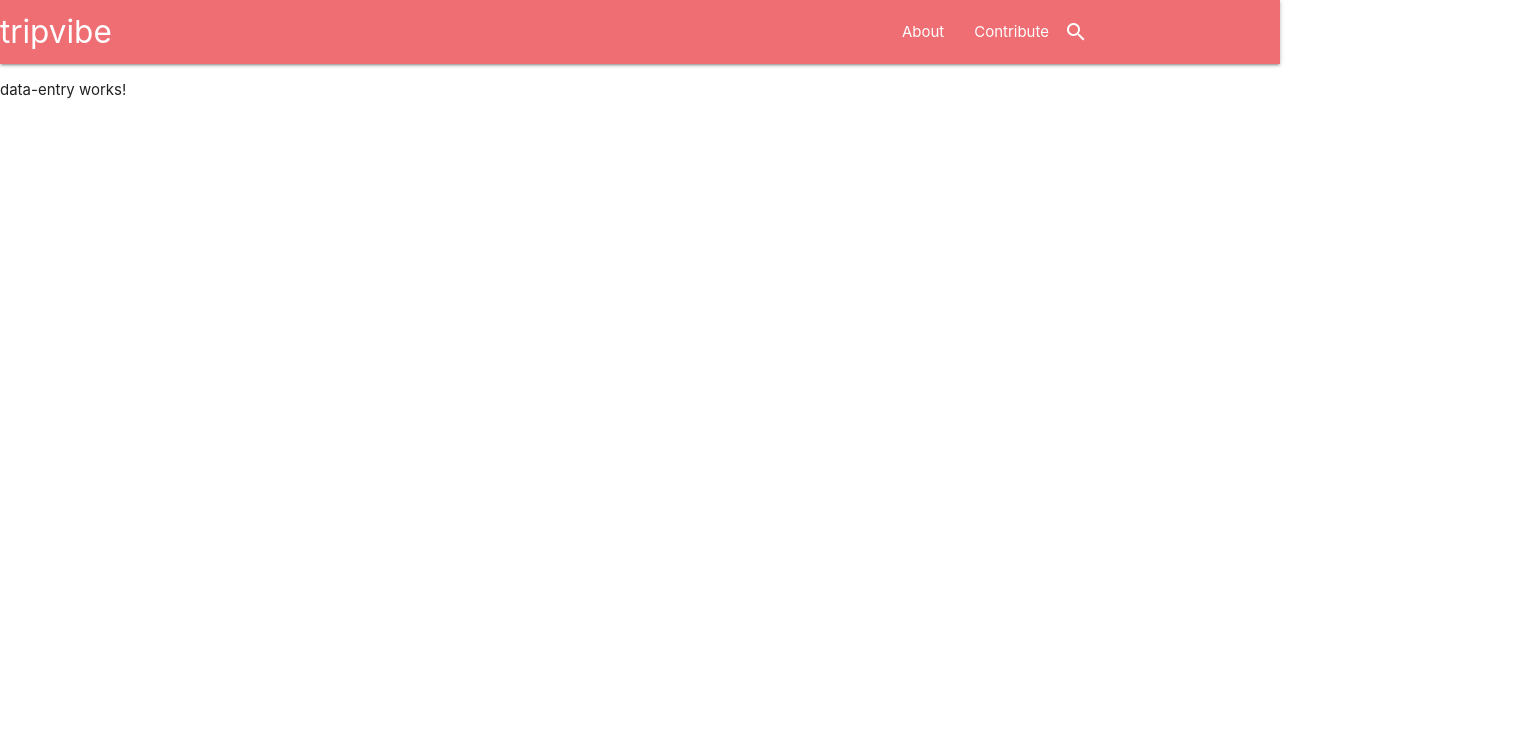
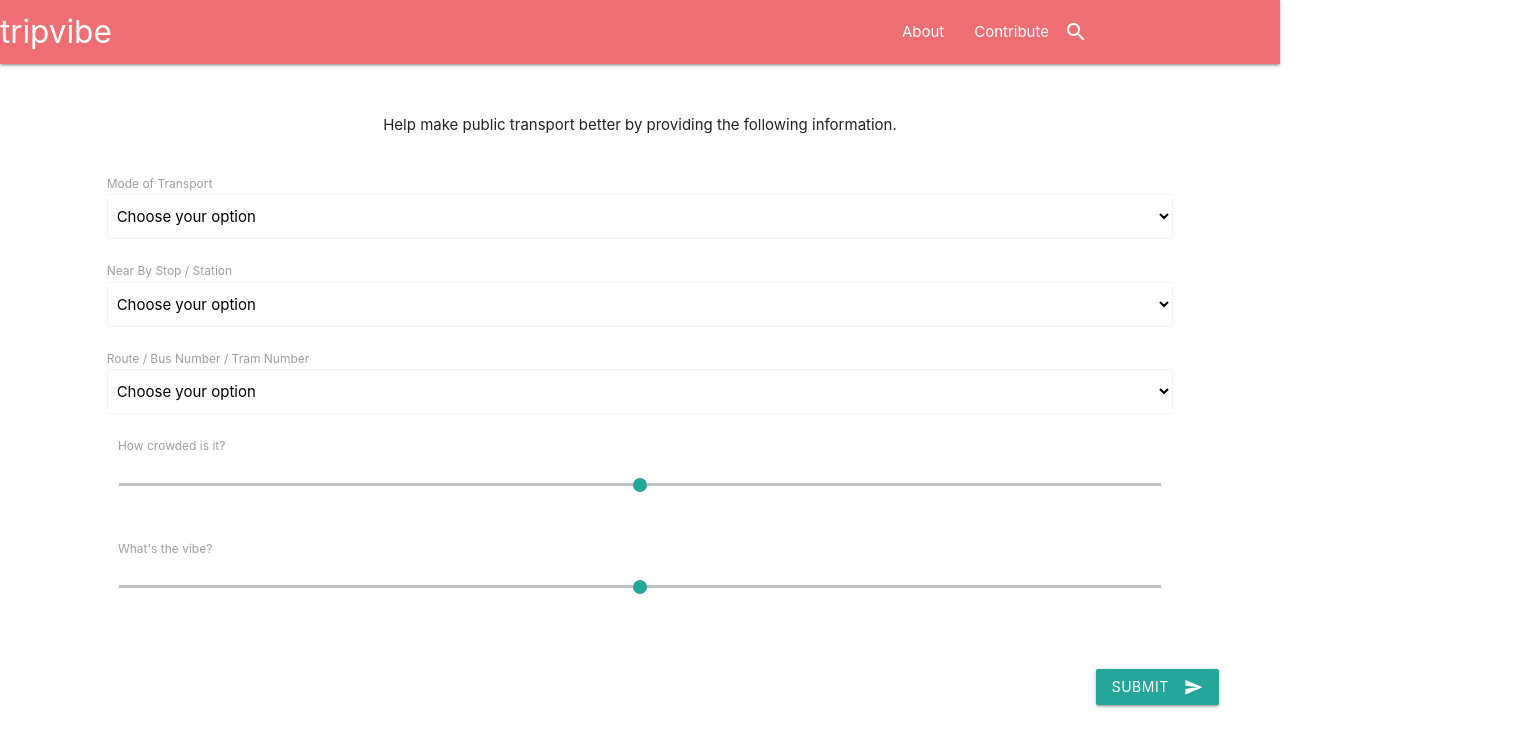
Before and after one commit to rossbrigoli/tripvibe, an Angular app: page /data-entry in a window 1280 px wide. Shown: the top 746 px of the page, 1529 px wide, since content can reach past the window. Built offline with nearby package versions, Linux system fonts and the light colour scheme.

Commit message:
layout for data-entry page complete

```diff
--- a/src/app/components/data-entry/data-entry.component.html
+++ b/src/app/components/data-entry/data-entry.component.html
@@ -1 +1,65 @@
-<p>data-entry works!</p>
+<div class="row">
+    <div class="col s8 m8 l8 push-s2 push-m2 push-l2">
+        <p class="title">
+            Help make public transport better by providing the following information.
+        </p>
+    </div>
+</div>
+
+<div class="row">
+    <form class="col s10 push-s1">
+        <div class="row">
+            <label>Mode of Transport</label>
+            <select class="browser-default">
+                <option value="" disabled selected>Choose your option</option>
+                <option value="1">Train</option>
+                <option value="2">Tram</option>
+                <option value="3">Bus</option>
+                <option value="4">Vline</option>
+                <option value="5">Night Bus</option>
+            </select>
+        </div>
+        <div class="row">
+            <label>Near By Stop / Station</label>
+            <select class="browser-default">
+                <option value="" disabled selected>Choose your option</option>
+                <option value="1">Option 1</option>
+                <option value="2">Option 2</option>
+                <option value="3">Option 3</option>
+            </select>
+        </div>
+        <div class="row">
+            <label>Route / Bus Number / Tram Number</label>
+            <select class="browser-default">
+                <option value="" disabled selected>Choose your option</option>
+                <option value="1">Option 1</option>
+                <option value="2">Option 2</option>
+                <option value="3">Option 3</option>
+            </select>
+        </div>
+        <div class="row ">
+            <div class="col s12 ">
+                <label>How crowded is it?</label>
+                <p class="range-field ">
+                    <input type="range" id="test5" min="0" max="100" />
+                </p>
+            </div>
+        </div>
+        <div class="row">
+            <div class="col s12">
+                <label>What's the vibe?</label>
+                <p class="range-field">
+                    <input type="range" id="test5" min="0" max="100" />
+                </p>
+            </div>
+        </div>
+        <div class="row">
+            <div class="col s5 push-s7 push-l11">
+                <button class="btn waves-effect waves-light" type="submit" name="action">
+                    Submit
+                    <i class="material-icons right">send</i>
+                </button>
+            </div>
+        </div>
+    </form>
+</div>
--- a/src/app/components/data-entry/data-entry.component.scss
+++ b/src/app/components/data-entry/data-entry.component.scss
@@ -0,0 +1,16 @@
+p {
+    margin-top: 50px;
+    text-align: center;
+}
+
+button {
+    margin-top: 30px;
+}
+
+.range-field {
+    margin-top: 10px;
+}
+
+.no-margin {
+    margin: 0px;
+}
```
